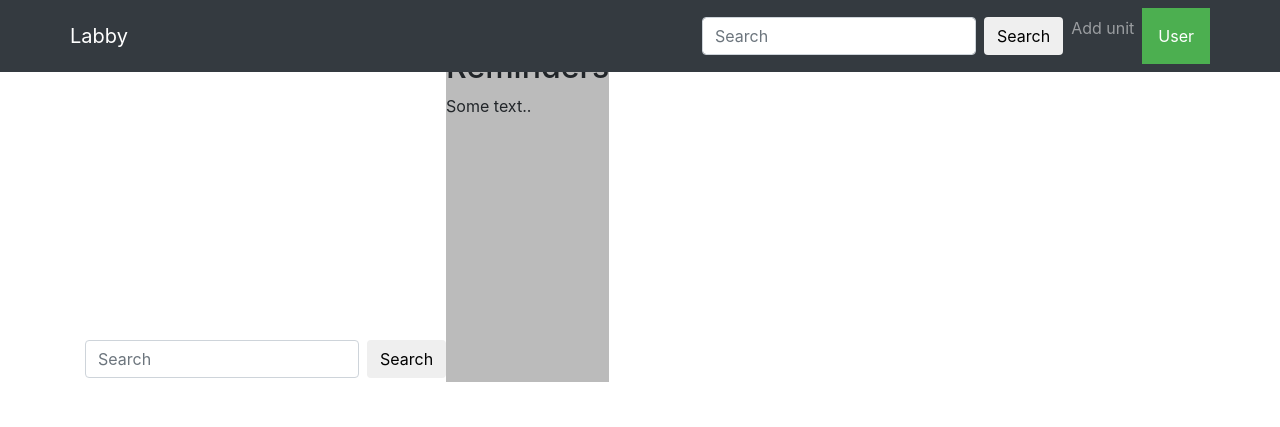
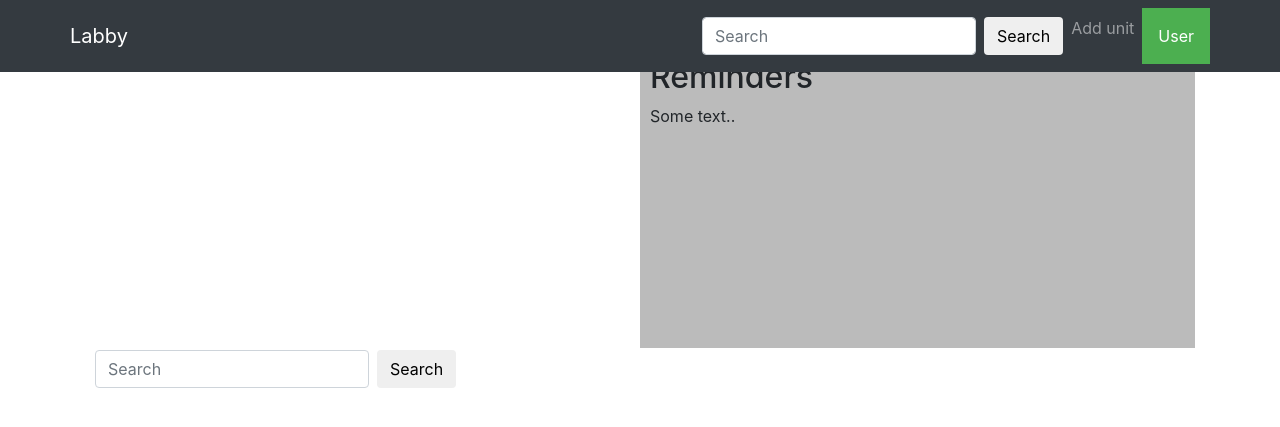
Before and after one commit to CarolinaPB/InfoManagementSystems, a Django app: template lims_project/labbyims/templates/labbyims/home_afterlogin.html in a window 1280 px wide. Shown: the top 427 px of the page. Run offline with Django 3.2, Linux system fonts and the light colour scheme; the template is opened without the code that fills it, so the values that code supplies are empty; the visitor is signed in with stand-in values (Sample User, id 1); some libraries are stand-ins or nearby versions.

Commit message:
added css for columns

```diff
--- a/lims_project/labbyims/static/labbyims/main.css
+++ b/lims_project/labbyims/static/labbyims/main.css
@@ -39,3 +39,30 @@
 
 /* Change the background color of the dropdown button when the dropdown content is shown */
 .dropdown:hover .dropbtn {background-color: #3e8e41;}
+
+
+* {
+  box-sizing: border-box;
+}
+
+/* Create two equal columns that floats next to each other */
+.column {
+  float: left;
+  width: 50%;
+  padding: 10px;
+  height: 300px; /* Should be removed. Only for demonstration */
+}
+
+/* Clear floats after the columns */
+.row:after {
+  content: "";
+  display: table;
+  clear: both;
+}
+
+/* Responsive layout - makes the two columns stack on top of each other instead of next to each other */
+@media screen and (max-width: 600px) {
+  .column {
+    width: 100%;
+  }
+}
```
